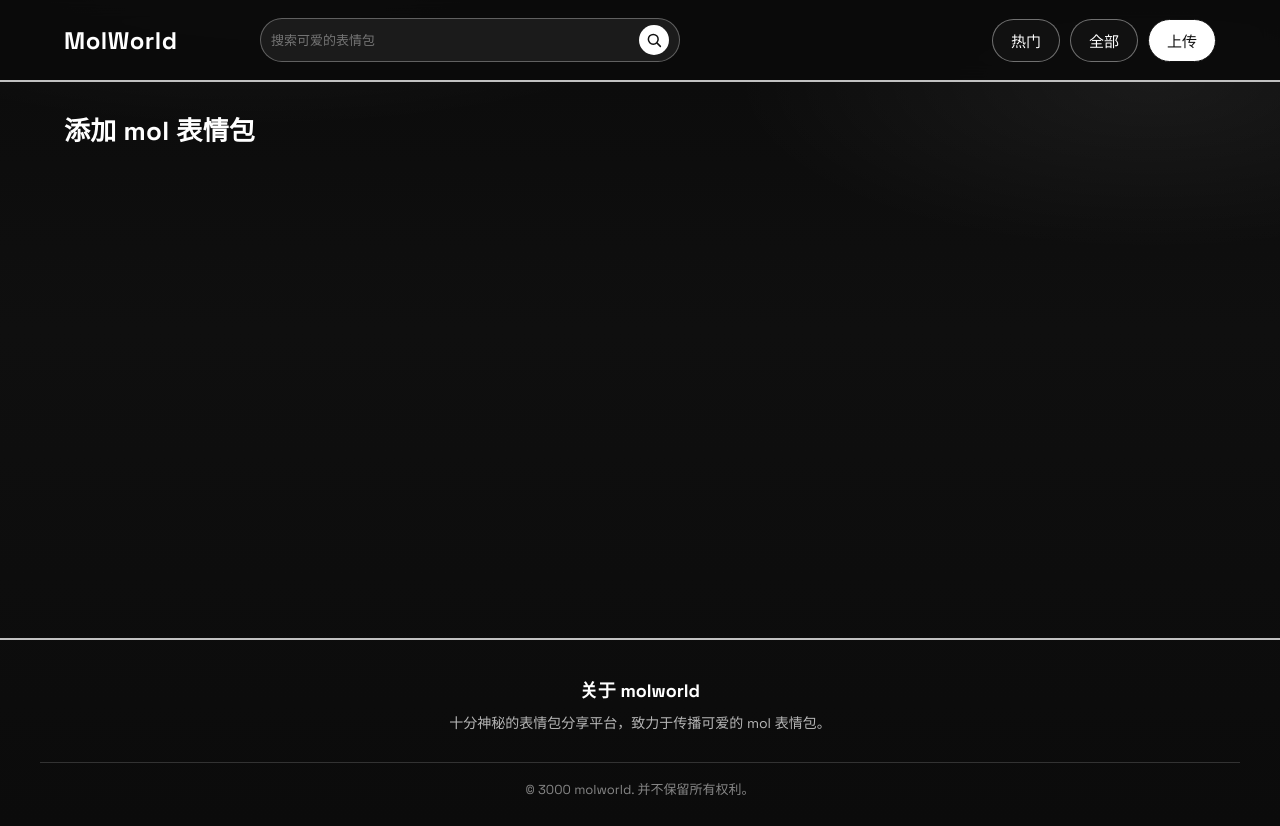
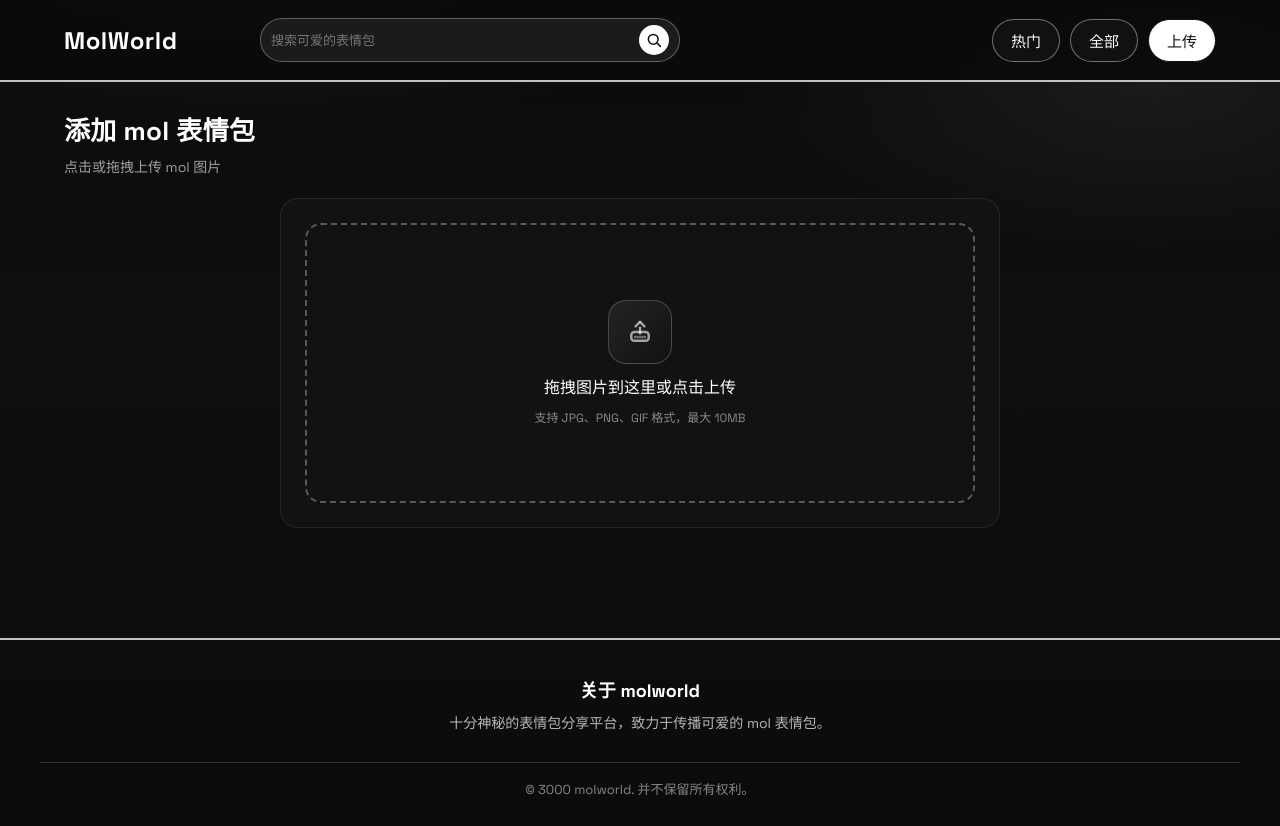
Before and after one commit to WalnuTpz/mol-world, a Next.js app: page /upload in a window 1280 px wide. Built offline with nearby package versions, Linux system fonts and the light colour scheme.

Commit message:
feat(page):添加上传区域

```diff
--- a/app/upload/page.module.css
+++ b/app/upload/page.module.css
@@ -9,9 +9,76 @@
   min-height: 520px;
 }
 
+.headerBlock {
+  display: flex;
+  flex-direction: column;
+  gap: 8px;
+  margin-bottom: 22px;
+}
+
+.subtitle {
+  font-size: 14px;
+  color: rgba(255, 255, 255, 0.6);
+}
+
+.uploadCard {
+  background: #121212;
+  border-radius: 18px;
+  padding: 24px;
+  border: 1px solid rgba(255, 255, 255, 0.08);
+  max-width: 720px;
+  margin: 0 auto;
+}
+
+.dropZone {
+  position: relative;
+  border-radius: 16px;
+  border: 2px dashed rgba(255, 255, 255, 0.3);
+  padding: 36px 18px;
+  min-height: 280px;
+  display: flex;
+  flex-direction: column;
+  align-items: center;
+  justify-content: center;
+  gap: 10px;
+  color: rgba(255, 255, 255, 0.6);
+  text-align: center;
+}
+
+.dropIcon {
+  width: 64px;
+  height: 64px;
+  border-radius: 18px;
+  border: 1px solid rgba(255, 255, 255, 0.2);
+  display: grid;
+  place-items: center;
+  background: linear-gradient(135deg, rgba(255, 255, 255, 0.08), rgba(255, 255, 255, 0));
+}
+
+.dropTitle {
+  font-size: 16px;
+  color: #ffffff;
+}
+
+.dropHint {
+  font-size: 12px;
+  color: rgba(255, 255, 255, 0.5);
+}
+
+.fileInput {
+  position: absolute;
+  inset: 0;
+  opacity: 0;
+  cursor: pointer;
+}
+
 @media (max-width: 600px) {
   .content {
     min-height: 360px;
+  }
+
+  .dropZone {
+    min-height: 220px;
   }
 
   .title {
--- a/app/upload/page.tsx
+++ b/app/upload/page.tsx
@@ -78,7 +78,53 @@ export default function UploadPage() {
       </header>
 
       <main className={`${baseStyles.content} ${styles.content}`}>
-        <h1 className={styles.title}>添加 mol 表情包</h1>
+        <div className={styles.headerBlock}>
+          <h1 className={styles.title}>添加 mol 表情包</h1>
+          <div className={styles.subtitle}>点击或拖拽上传 mol 图片</div>
+        </div>
+        <div className={styles.uploadCard}>
+          <div className={styles.dropZone}>
+            <div className={styles.dropIcon}>
+              <svg viewBox="0 0 24 24" width="30" height="30" aria-hidden="true">
+                <path
+                  d="M12 4v9"
+                  stroke="currentColor"
+                  strokeWidth="2"
+                  strokeLinecap="round"
+                />
+                <path
+                  d="M8.5 7.5L12 4l3.5 3.5"
+                  stroke="currentColor"
+                  strokeWidth="2"
+                  strokeLinecap="round"
+                  strokeLinejoin="round"
+                />
+                <rect
+                  x="5"
+                  y="12"
+                  width="14"
+                  height="7"
+                  rx="2.5"
+                  stroke="currentColor"
+                  strokeWidth="2"
+                  fill="none"
+                />
+                <path
+                  d="M8 16h8"
+                  stroke="currentColor"
+                  strokeWidth="2"
+                  strokeLinecap="round"
+                  opacity="0.6"
+                />
+              </svg>
+            </div>
+            <div className={styles.dropTitle}>拖拽图片到这里或点击上传</div>
+            <div className={styles.dropHint}>
+              支持 JPG、PNG、GIF 格式，最大 10MB
+            </div>
+            <input className={styles.fileInput} type="file" accept="image/*" />
+          </div>
+        </div>
       </main>
 
       <footer className={baseStyles.footer}>
```
